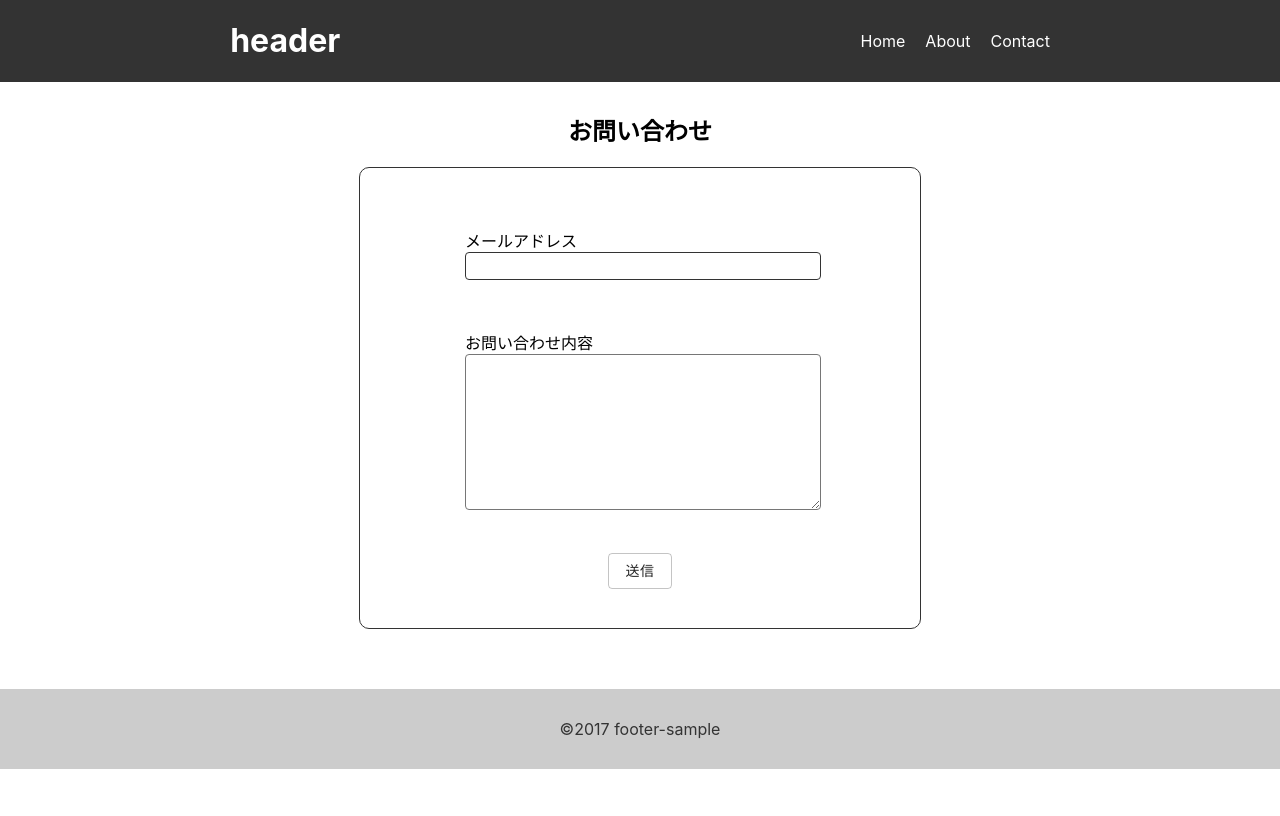
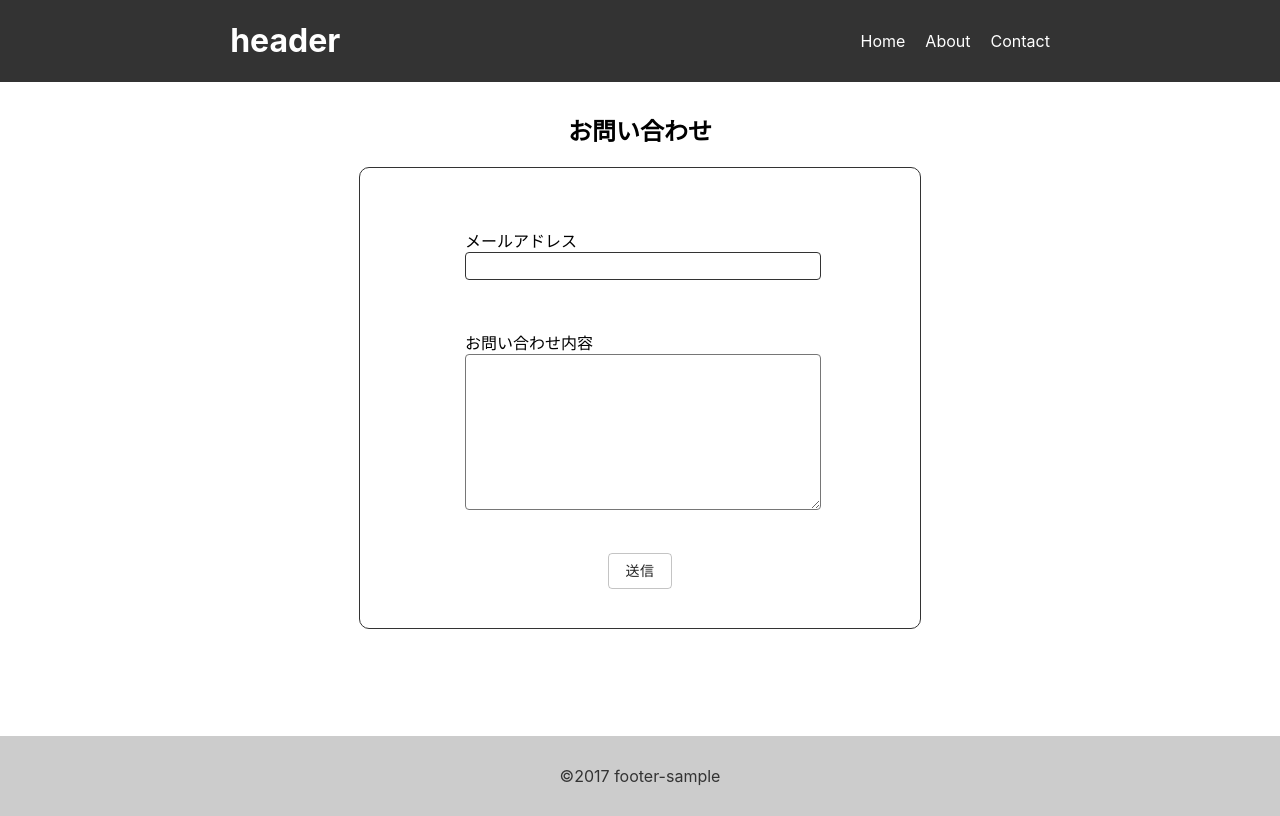
Before and after one commit to shinta0000/react-spa, a React (Create React App) app: page /contact in a window 1280 px wide. Built offline with nearby package versions, Linux system fonts and the light colour scheme.

Commit message:
fix: Footerのスタイルを変更 #7

```diff
--- a/src/components/Form.jsx
+++ b/src/components/Form.jsx
@@ -15,9 +15,9 @@ const Form = () => {
   const classes = useStyles();
 
   return (
-    <>
+    <FormStyle>
       <TitleStyle>お問い合わせ</TitleStyle>
-      <FormStyle>
+      <ContactFormStyle>
         <label htmlFor="">
           メールアドレス
           <input type="email" name="email" />
@@ -31,19 +31,23 @@ const Form = () => {
             <Button variant="outlined">送信</Button>
           </div>
         </div>
-      </FormStyle>
-    </>
+      </ContactFormStyle>
+    </FormStyle>
   );
 };
 
 export default Form;
+
+const FormStyle = styled.div`
+  height: 78vh;
+`;
 
 const TitleStyle = styled.h2`
   margin-top: 30px;
   text-align: center;
 `;
 
-const FormStyle = styled.form`
+const ContactFormStyle = styled.form`
   width: 500px;
   height: 400px;
   border: 1px solid #333;
```
Also changed, not shown: 1 other file (tests, documents, lock files or other folders).
